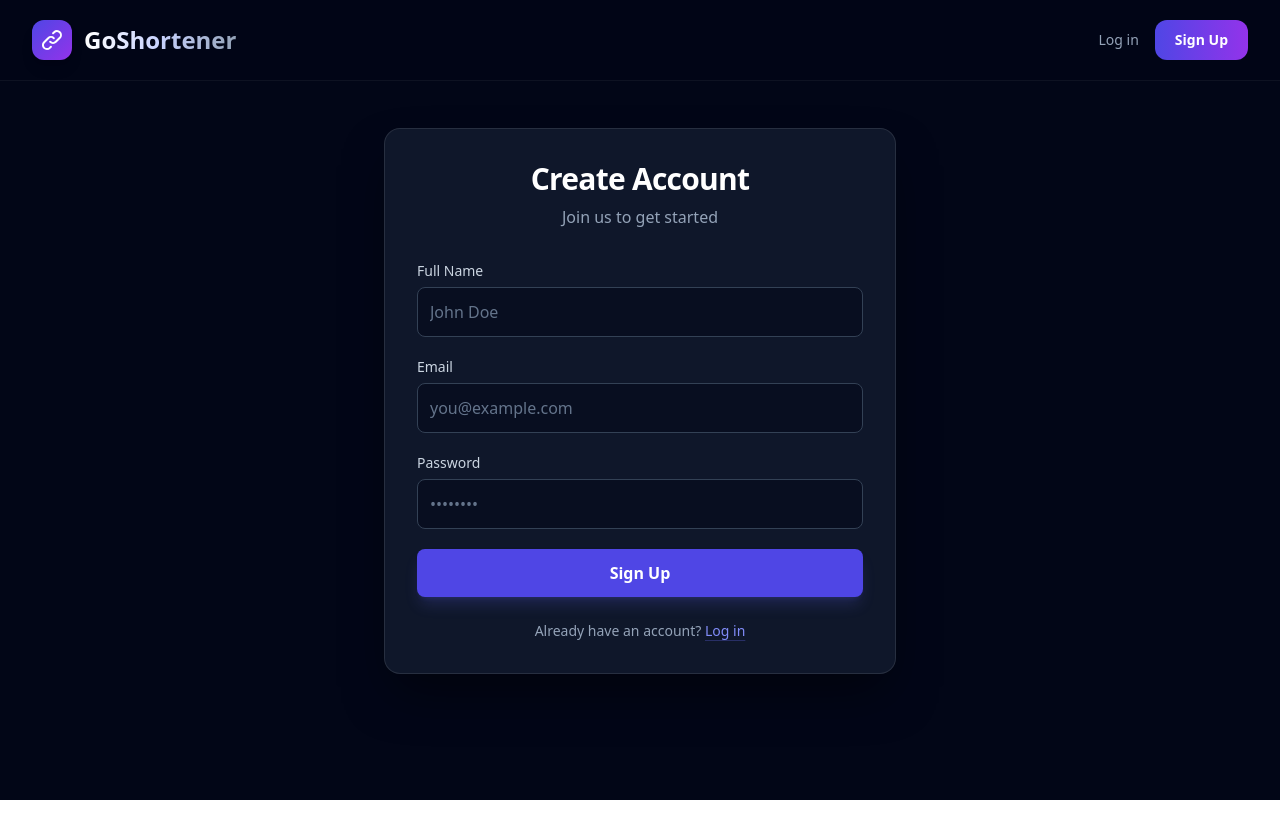
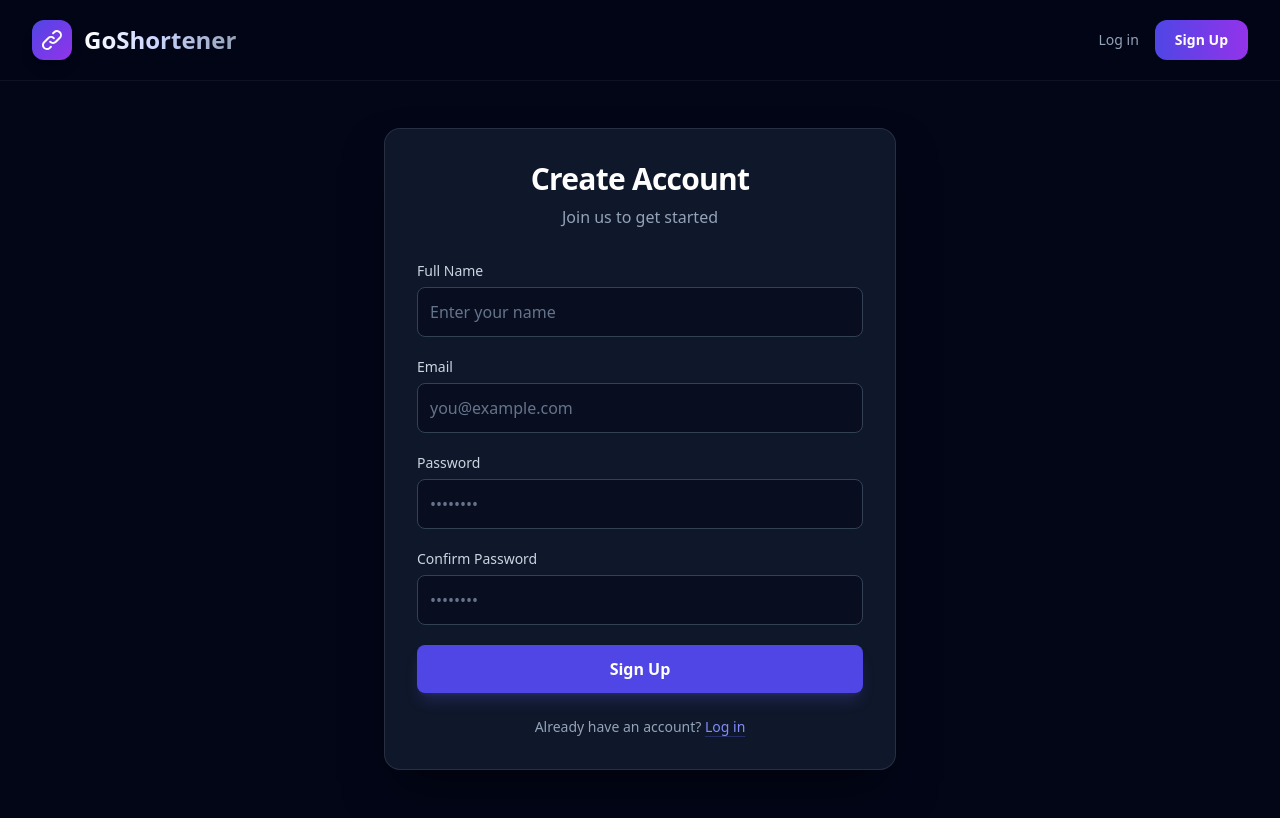
Before and after one commit to navaneethk-000/url-shortener-frontend, a Nuxt app: page /register in a window 1280 px wide. Built offline with nearby package versions, Linux system fonts and the light colour scheme.

Commit message:
Implements password matching validation on signup

```diff
--- a/app/components/ToastContainer.vue
+++ b/app/components/ToastContainer.vue
@@ -1,39 +1,3 @@
-<!-- <script setup>
-const { toasts, remove } = useToast()
-</script>
-
-<template>
-  <div class="fixed bottom-5 right-5 z-50 flex flex-col gap-3">
-    <TransitionGroup name="toast">
-      <div
-        v-for="toast in toasts"
-        :key="toast.id"
-        class="px-4 py-3 rounded shadow-lg text-sm font-medium min-w-[200px] flex justify-between items-center cursor-pointer"
-        :class="{
-          'text-green-600 border border-green-600': toast.type === 'success',
-          'text-reed-600 border border-red-600': toast.type === 'error'
-        }"
-        @click="remove(toast.id)"
-      >
-        <span>{{ toast.message }}</span>
-        <span class="ml-3 text-xs opacity-75">✕</span>
-      </div>
-    </TransitionGroup>
-  </div>
-</template>
-
-<style scoped>
-.toast-enter-active,
-.toast-leave-active {
-  transition: all 0.3s ease;
-}
-.toast-enter-from,
-.toast-leave-to {
-  opacity: 0;
-  transform: translateX(20px);
-}
-</style> -->
-
 <script setup>
 const toastStore = useToastStore();
 </script>
@@ -41,7 +5,6 @@ const toastStore = useToastStore();
 <template>
   <div class="fixed bottom-5 right-5 z-50 flex flex-col gap-3">
     <TransitionGroup name="toast">
-      <!-- Iterate through the toasts array inside the store -->
       <div
         v-for="toast in toastStore.toasts"
         :key="toast.id"
@@ -54,8 +17,6 @@ const toastStore = useToastStore();
         @click="toastStore.remove(toast.id)"
       >
         <div class="flex items-center gap-2">
-          <span v-if="toast.type === 'success'">✅</span>
-          <span v-else>⚠️</span>
           <span>{{ toast.message }}</span>
         </div>
         <span class="ml-3 text-[10px] opacity-50 font-bold">✕</span>
--- a/app/pages/login.vue
+++ b/app/pages/login.vue
@@ -93,7 +93,7 @@ const handleLogin = async () => {
               v-model="email"
               type="email"
               required
-              placeholder="someone@gmail.com"
+              placeholder="you@example.com"
               class="w-full rounded-xl border border-slate-700/50 bg-slate-950/60 text-slate-200 placeholder-slate-600 focus:border-indigo-500 focus:ring-1 focus:ring-indigo-500 focus:bg-slate-900 pl-10 py-3 sm:py-3.5 text-sm sm:text-base transition-all shadow-inner"
             />
           </div>
--- a/app/pages/register.vue
+++ b/app/pages/register.vue
@@ -6,9 +6,17 @@ const name = ref("");
 const email = ref("");
 const password = ref("");
 const errorMsg = ref("");
+const confirmPassword = ref("");
 
 const handleRegister = async () => {
   errorMsg.value = "";
+
+  if (password.value !== confirmPassword.value) {
+    errorMsg.value = "Passwords do not match";
+    toastStore.error(errorMsg.value);
+    return;
+  }
+
   try {
     await authStore.register(name.value, email.value, password.value);
     toastStore.success("Account created successfully!");
@@ -48,7 +56,7 @@ const handleRegister = async () => {
             v-model="name"
             type="text"
             required
-            placeholder="John Doe"
+            placeholder="Enter your name"
             class="block w-full rounded-lg border border-slate-700 bg-slate-950/50 text-slate-200 placeholder-slate-500 focus:border-indigo-500 focus:ring-1 focus:ring-indigo-500 text-sm sm:text-base p-2.5 sm:p-3 transition-colors"
           />
         </div>
@@ -74,6 +82,18 @@ const handleRegister = async () => {
           </label>
           <input
             v-model="password"
+            type="password"
+            required
+            placeholder="••••••••"
+            class="block w-full rounded-lg border border-slate-700 bg-slate-950/50 text-slate-200 placeholder-slate-500 focus:border-indigo-500 focus:ring-1 focus:ring-indigo-500 text-sm sm:text-base p-2.5 sm:p-3 transition-colors"
+          />
+        </div>
+        <div>
+          <label class="block text-sm font-medium text-slate-300 mb-1.5">
+            Confirm Password
+          </label>
+          <input
+            v-model="confirmPassword"
             type="password"
             required
             placeholder="••••••••"
```
